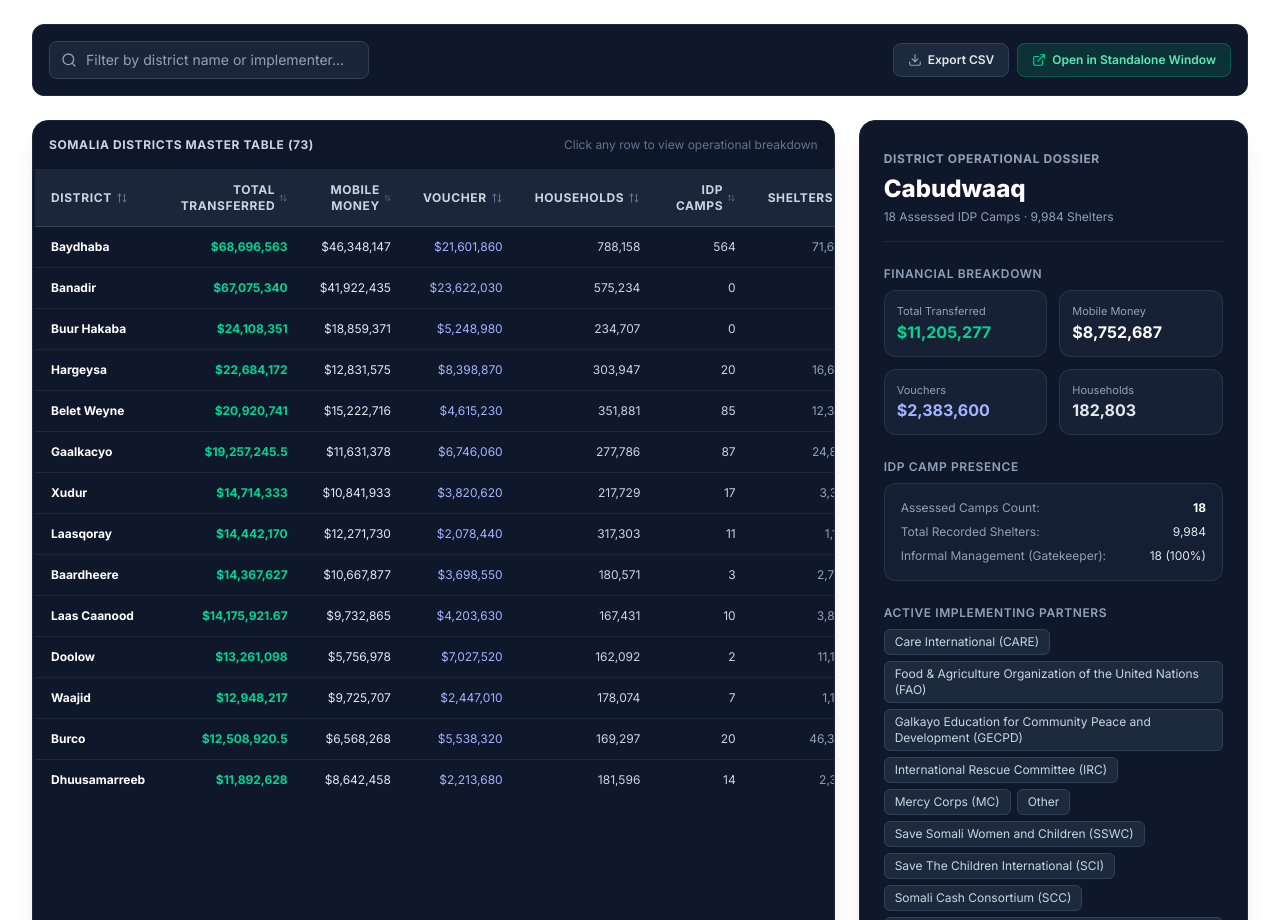
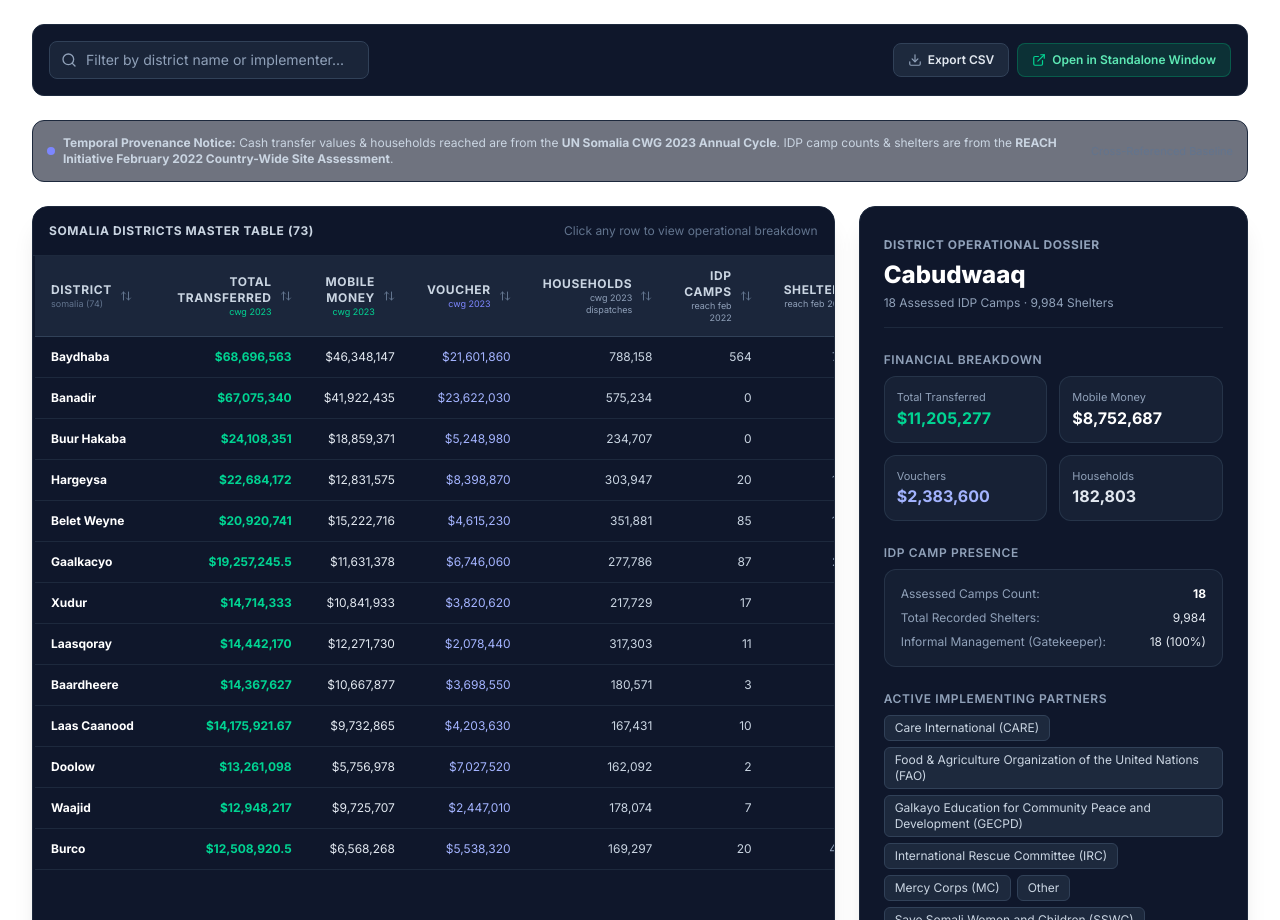
Before and after one commit to ducesane/Somali-Humanitarian-Data, a Next.js app in the folder portal/: page /cash-audit in a window 1280 px wide. Shown: the part 800-1720 px from the top of the page. Built offline with nearby package versions, Linux system fonts and the light colour scheme.

Commit message:
fix(data-page): resolve JSX tag mismatch and add temporal baseline badges

```diff
--- a/portal/src/app/cash-audit/data/page.tsx
+++ b/portal/src/app/cash-audit/data/page.tsx
@@ -581,6 +581,17 @@ export default function RealDataWindow() {
 
         {/* TAB 3: REAL DISTRICT SUMMARY SPREADSHEET */}
         {activeTab === 'district_summary' && (
+          <div className="space-y-4">
+            <div className="bg-slate-900/60 border border-slate-800 rounded-xl p-3.5 flex flex-col sm:flex-row items-start sm:items-center justify-between gap-3 text-xs text-slate-300">
+              <div className="flex items-center gap-2">
+                <span className="w-2 h-2 rounded-full bg-indigo-400 shrink-0" />
+                <span>
+                  <strong>Temporal Alignment Notice:</strong> Cash transfer numbers and households reflect the <strong>UN Somalia CWG 2023 Annual Cycle</strong>. IDP settlement and shelter figures reflect the <strong>REACH Initiative February 2022 Comprehensive Site Assessment</strong>.
+                </span>
+              </div>
+              <span className="text-slate-500 text-[11px] shrink-0 font-mono">Cross-Referenced Baseline</span>
+            </div>
+
             <div className="bg-slate-900 border border-slate-800 rounded-2xl overflow-hidden shadow-2xl">
               <div className="overflow-x-auto max-h-[750px]">
                 <table className="w-full text-left text-xs border-collapse">
@@ -591,7 +602,10 @@ export default function RealDataWindow() {
                         className="py-3 px-4 cursor-pointer hover:bg-slate-700/60 transition-colors select-none"
                       >
                         <div className="flex items-center gap-1.5">
+                          <div>
                             <span>District</span>
+                            <span className="block text-[9px] text-slate-500 font-normal lowercase tracking-normal">Somalia (74)</span>
+                          </div>
                           {districtSortField === 'district' ? (
                             districtSortAsc ? <ChevronUp className="w-3.5 h-3.5 text-emerald-400" /> : <ChevronDown className="w-3.5 h-3.5 text-emerald-400" />
                           ) : <ArrowUpDown className="w-3 h-3 text-slate-500" />}
@@ -602,7 +616,10 @@ export default function RealDataWindow() {
                         className="py-3 px-4 text-right cursor-pointer hover:bg-slate-700/60 transition-colors select-none"
                       >
                         <div className="flex items-center justify-end gap-1.5">
-                        <span>Total Transferred (USD)</span>
+                          <div className="text-right">
+                            <span>Total Transferred</span>
+                            <span className="block text-[9px] text-emerald-400 font-normal lowercase tracking-normal">CWG 2023</span>
+                          </div>
                           {districtSortField === 'total_usd_transferred' ? (
                             districtSortAsc ? <ChevronUp className="w-3.5 h-3.5 text-emerald-400" /> : <ChevronDown className="w-3.5 h-3.5 text-emerald-400" />
                           ) : <ArrowUpDown className="w-3 h-3 text-slate-500" />}
@@ -613,7 +630,10 @@ export default function RealDataWindow() {
                         className="py-3 px-4 text-right cursor-pointer hover:bg-slate-700/60 transition-colors select-none"
                       >
                         <div className="flex items-center justify-end gap-1.5">
-                        <span>Mobile Money (USD)</span>
+                          <div className="text-right">
+                            <span>Mobile Money</span>
+                            <span className="block text-[9px] text-emerald-400 font-normal lowercase tracking-normal">CWG 2023</span>
+                          </div>
                           {districtSortField === 'mobile_money_usd' ? (
                             districtSortAsc ? <ChevronUp className="w-3.5 h-3.5 text-emerald-400" /> : <ChevronDown className="w-3.5 h-3.5 text-emerald-400" />
                           ) : <ArrowUpDown className="w-3 h-3 text-slate-500" />}
@@ -624,7 +644,10 @@ export default function RealDataWindow() {
                         className="py-3 px-4 text-right cursor-pointer hover:bg-slate-700/60 transition-colors select-none"
                       >
                         <div className="flex items-center justify-end gap-1.5">
-                        <span>Voucher (USD)</span>
+                          <div className="text-right">
+                            <span>Voucher</span>
+                            <span className="block text-[9px] text-indigo-400 font-normal lowercase tracking-normal">CWG 2023</span>
+                          </div>
                           {districtSortField === 'voucher_usd' ? (
                             districtSortAsc ? <ChevronUp className="w-3.5 h-3.5 text-emerald-400" /> : <ChevronDown className="w-3.5 h-3.5 text-emerald-400" />
                           ) : <ArrowUpDown className="w-3 h-3 text-slate-500" />}
@@ -635,7 +658,10 @@ export default function RealDataWindow() {
                         className="py-3 px-4 text-right cursor-pointer hover:bg-slate-700/60 transition-colors select-none"
                       >
                         <div className="flex items-center justify-end gap-1.5">
+                          <div className="text-right">
                             <span>Households</span>
+                            <span className="block text-[9px] text-slate-400 font-normal lowercase tracking-normal">CWG 2023 Dispatches</span>
+                          </div>
                           {districtSortField === 'households_reached' ? (
                             districtSortAsc ? <ChevronUp className="w-3.5 h-3.5 text-emerald-400" /> : <ChevronDown className="w-3.5 h-3.5 text-emerald-400" />
                           ) : <ArrowUpDown className="w-3 h-3 text-slate-500" />}
@@ -646,7 +672,10 @@ export default function RealDataWindow() {
                         className="py-3 px-4 text-right cursor-pointer hover:bg-slate-700/60 transition-colors select-none"
                       >
                         <div className="flex items-center justify-end gap-1.5">
-                        <span>IDP Camps Count</span>
+                          <div className="text-right">
+                            <span>IDP Camps</span>
+                            <span className="block text-[9px] text-slate-400 font-normal lowercase tracking-normal">REACH Feb 2022</span>
+                          </div>
                           {districtSortField === 'idp_camps_count' ? (
                             districtSortAsc ? <ChevronUp className="w-3.5 h-3.5 text-emerald-400" /> : <ChevronDown className="w-3.5 h-3.5 text-emerald-400" />
                           ) : <ArrowUpDown className="w-3 h-3 text-slate-500" />}
@@ -657,7 +686,10 @@ export default function RealDataWindow() {
                         className="py-3 px-4 text-right cursor-pointer hover:bg-slate-700/60 transition-colors select-none"
                       >
                         <div className="flex items-center justify-end gap-1.5">
+                          <div className="text-right">
                             <span>Gatekeeper Camps</span>
+                            <span className="block text-[9px] text-slate-400 font-normal lowercase tracking-normal">REACH Feb 2022</span>
+                          </div>
                           {districtSortField === 'gatekeeper_camps_count' ? (
                             districtSortAsc ? <ChevronUp className="w-3.5 h-3.5 text-emerald-400" /> : <ChevronDown className="w-3.5 h-3.5 text-emerald-400" />
                           ) : <ArrowUpDown className="w-3 h-3 text-slate-500" />}
@@ -668,7 +700,10 @@ export default function RealDataWindow() {
                         className="py-3 px-4 text-right cursor-pointer hover:bg-slate-700/60 transition-colors select-none"
                       >
                         <div className="flex items-center justify-end gap-1.5">
+                          <div className="text-right">
                             <span>Total Shelters</span>
+                            <span className="block text-[9px] text-slate-400 font-normal lowercase tracking-normal">REACH Feb 2022</span>
+                          </div>
                           {districtSortField === 'total_idp_shelters' ? (
                             districtSortAsc ? <ChevronUp className="w-3.5 h-3.5 text-emerald-400" /> : <ChevronDown className="w-3.5 h-3.5 text-emerald-400" />
                           ) : <ArrowUpDown className="w-3 h-3 text-slate-500" />}
@@ -708,6 +743,7 @@ export default function RealDataWindow() {
             </div>
             <div className="p-3 bg-slate-900 border-t border-slate-800 text-center text-xs text-slate-400">
               Showing {filteredDistricts.length} active Somali districts sorted by <strong>{districtSortField.replace(/_/g, ' ')}</strong> ({districtSortAsc ? 'Ascending' : 'Descending'}). Click any column header to sort.
+            </div>
           </div>
         </div>
       )}
--- a/portal/src/components/CashTransferAuditDashboard.tsx
+++ b/portal/src/components/CashTransferAuditDashboard.tsx
@@ -334,6 +334,16 @@ export default function CashTransferAuditDashboard() {
           </div>
 
           {/* Master District Grid & Side Dossier */}
+          <div className="bg-slate-900/60 border border-slate-800 rounded-xl p-3.5 flex flex-col sm:flex-row items-start sm:items-center justify-between gap-3 text-xs text-slate-300">
+            <div className="flex items-center gap-2">
+              <span className="w-2 h-2 rounded-full bg-indigo-400 shrink-0" />
+              <span>
+                <strong>Temporal Provenance Notice:</strong> Cash transfer values &amp; households reached are from the <strong>UN Somalia CWG 2023 Annual Cycle</strong>. IDP camp counts &amp; shelters are from the <strong>REACH Initiative February 2022 Country-Wide Site Assessment</strong>.
+              </span>
+            </div>
+            <span className="text-slate-500 text-[11px] shrink-0 font-mono">Cross-Referenced Baseline</span>
+          </div>
+
           <div className="grid grid-cols-1 lg:grid-cols-3 gap-6">
 
             {/* Left 2 Columns: Interactive District Table */}
@@ -356,8 +366,11 @@ export default function CashTransferAuditDashboard() {
                         className="py-3 px-4 cursor-pointer hover:bg-slate-700/60 transition-colors select-none"
                       >
                         <div className="flex items-center gap-1">
+                          <div>
                             <span>District</span>
-                          <ArrowUpDown className="w-3 h-3 text-slate-500" />
+                            <span className="block text-[9px] text-slate-500 font-normal lowercase tracking-normal">Somalia (74)</span>
+                          </div>
+                          <ArrowUpDown className="w-3 h-3 text-slate-500 shrink-0 ml-1" />
                         </div>
                       </th>
                       <th
@@ -365,8 +378,11 @@ export default function CashTransferAuditDashboard() {
                         className="py-3 px-4 text-right cursor-pointer hover:bg-slate-700/60 transition-colors select-none"
                       >
                         <div className="flex items-center justify-end gap-1">
+                          <div className="text-right">
                             <span>Total Transferred</span>
-                          <ArrowUpDown className="w-3 h-3 text-slate-500" />
+                            <span className="block text-[9px] text-emerald-400 font-normal lowercase tracking-normal">CWG 2023</span>
+                          </div>
+                          <ArrowUpDown className="w-3 h-3 text-slate-500 shrink-0 ml-1" />
                         </div>
                       </th>
                       <th
@@ -374,8 +390,11 @@ export default function CashTransferAuditDashboard() {
                         className="py-3 px-4 text-right cursor-pointer hover:bg-slate-700/60 transition-colors select-none"
                       >
                         <div className="flex items-center justify-end gap-1">
+                          <div className="text-right">
                             <span>Mobile Money</span>
-                          <ArrowUpDown className="w-3 h-3 text-slate-500" />
+                            <span className="block text-[9px] text-emerald-400 font-normal lowercase tracking-normal">CWG 2023</span>
+                          </div>
+                          <ArrowUpDown className="w-3 h-3 text-slate-500 shrink-0 ml-1" />
                         </div>
                       </th>
                       <th
@@ -383,8 +402,11 @@ export default function CashTransferAuditDashboard() {
                         className="py-3 px-4 text-right cursor-pointer hover:bg-slate-700/60 transition-colors select-none"
                       >
                         <div className="flex items-center justify-end gap-1">
+                          <div className="text-right">
                             <span>Voucher</span>
-                          <ArrowUpDown className="w-3 h-3 text-slate-500" />
+                            <span className="block text-[9px] text-indigo-400 font-normal lowercase tracking-normal">CWG 2023</span>
+                          </div>
+                          <ArrowUpDown className="w-3 h-3 text-slate-500 shrink-0 ml-1" />
                         </div>
                       </th>
                       <th
@@ -392,8 +414,11 @@ export default function CashTransferAuditDashboard() {
                         className="py-3 px-4 text-right cursor-pointer hover:bg-slate-700/60 transition-colors select-none"
                       >
                         <div className="flex items-center justify-end gap-1">
+                          <div className="text-right">
                             <span>Households</span>
-                          <ArrowUpDown className="w-3 h-3 text-slate-500" />
+                            <span className="block text-[9px] text-slate-400 font-normal lowercase tracking-normal">CWG 2023 Dispatches</span>
+                          </div>
+                          <ArrowUpDown className="w-3 h-3 text-slate-500 shrink-0 ml-1" />
                         </div>
                       </th>
                       <th
@@ -401,8 +426,11 @@ export default function CashTransferAuditDashboard() {
                         className="py-3 px-4 text-right cursor-pointer hover:bg-slate-700/60 transition-colors select-none"
                       >
                         <div className="flex items-center justify-end gap-1">
+                          <div className="text-right">
                             <span>IDP Camps</span>
-                          <ArrowUpDown className="w-3 h-3 text-slate-500" />
+                            <span className="block text-[9px] text-slate-400 font-normal lowercase tracking-normal">REACH Feb 2022</span>
+                          </div>
+                          <ArrowUpDown className="w-3 h-3 text-slate-500 shrink-0 ml-1" />
                         </div>
                       </th>
                       <th
@@ -410,8 +438,11 @@ export default function CashTransferAuditDashboard() {
                         className="py-3 px-4 text-right cursor-pointer hover:bg-slate-700/60 transition-colors select-none"
                       >
                         <div className="flex items-center justify-end gap-1">
+                          <div className="text-right">
                             <span>Shelters</span>
-                          <ArrowUpDown className="w-3 h-3 text-slate-500" />
+                            <span className="block text-[9px] text-slate-400 font-normal lowercase tracking-normal">REACH Feb 2022</span>
+                          </div>
+                          <ArrowUpDown className="w-3 h-3 text-slate-500 shrink-0 ml-1" />
                         </div>
                       </th>
                     </tr>
```
Lines whose indentation alone changed are shown as unchanged.
